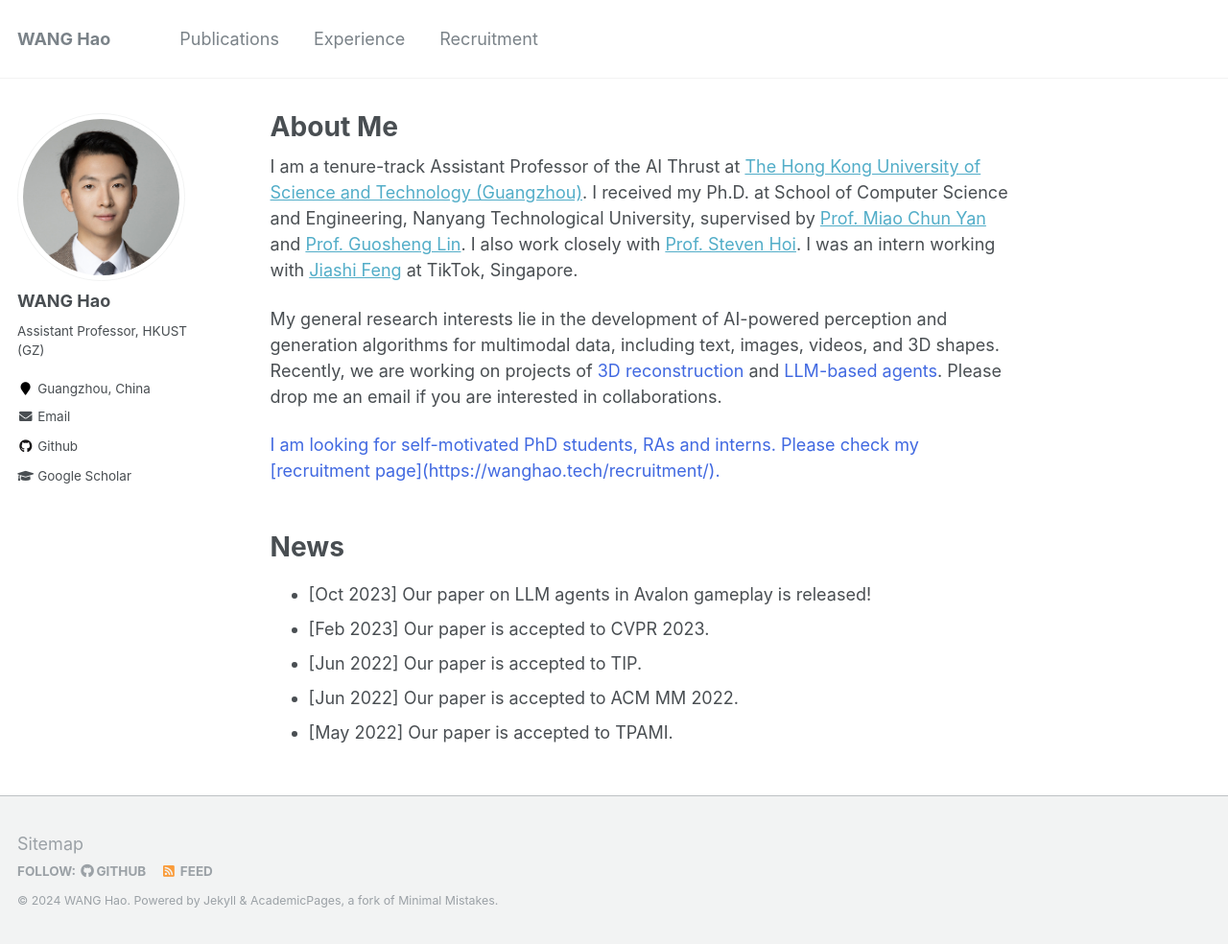
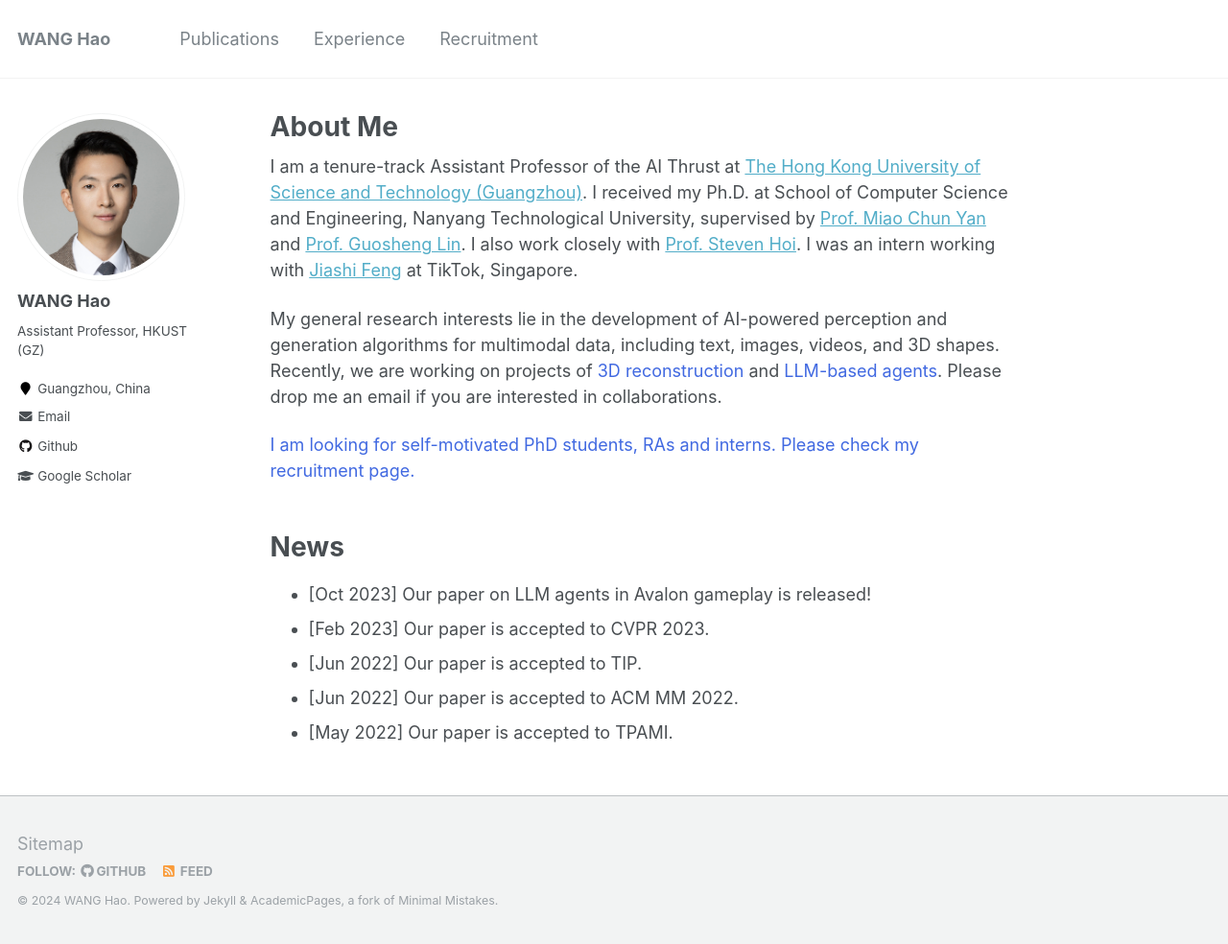
Before and after one commit to hwang1996/hwang1996.github.io, a Jekyll site: the page built from _pages/about.md, in a window 1280 px wide and 984 px high. Shown: the whole window at 96% size. Built offline with Jekyll 4.4.1, drawn with Linux system fonts in a browser that asks for light colours; some of the changed lines change nothing that is shown.

Commit message:
3.5 updates

```diff
--- a/_pages/about.md
+++ b/_pages/about.md
@@ -13,7 +13,8 @@
 My general research interests lie in the development of AI-powered perception and generation algorithms for multimodal data, including text, images, videos, and 3D shapes. Recently, we are working on projects of <font color=RoyalBlue>3D reconstruction</font> and <font color=RoyalBlue>LLM-based agents</font>. Please drop me an email if you are interested in collaborations.
 
 
-<font color=RoyalBlue>I am looking for self-motivated PhD students, RAs and interns. Please check my [recruitment page](https://wanghao.tech/recruitment/).</font>
+<font color=RoyalBlue>I am looking for self-motivated PhD students, RAs and interns. Please check my recruitment page.</font>
+<!-- Please check my [recruitment page](https://wanghao.tech/recruitment/). -->
 
 
 <br />
```
